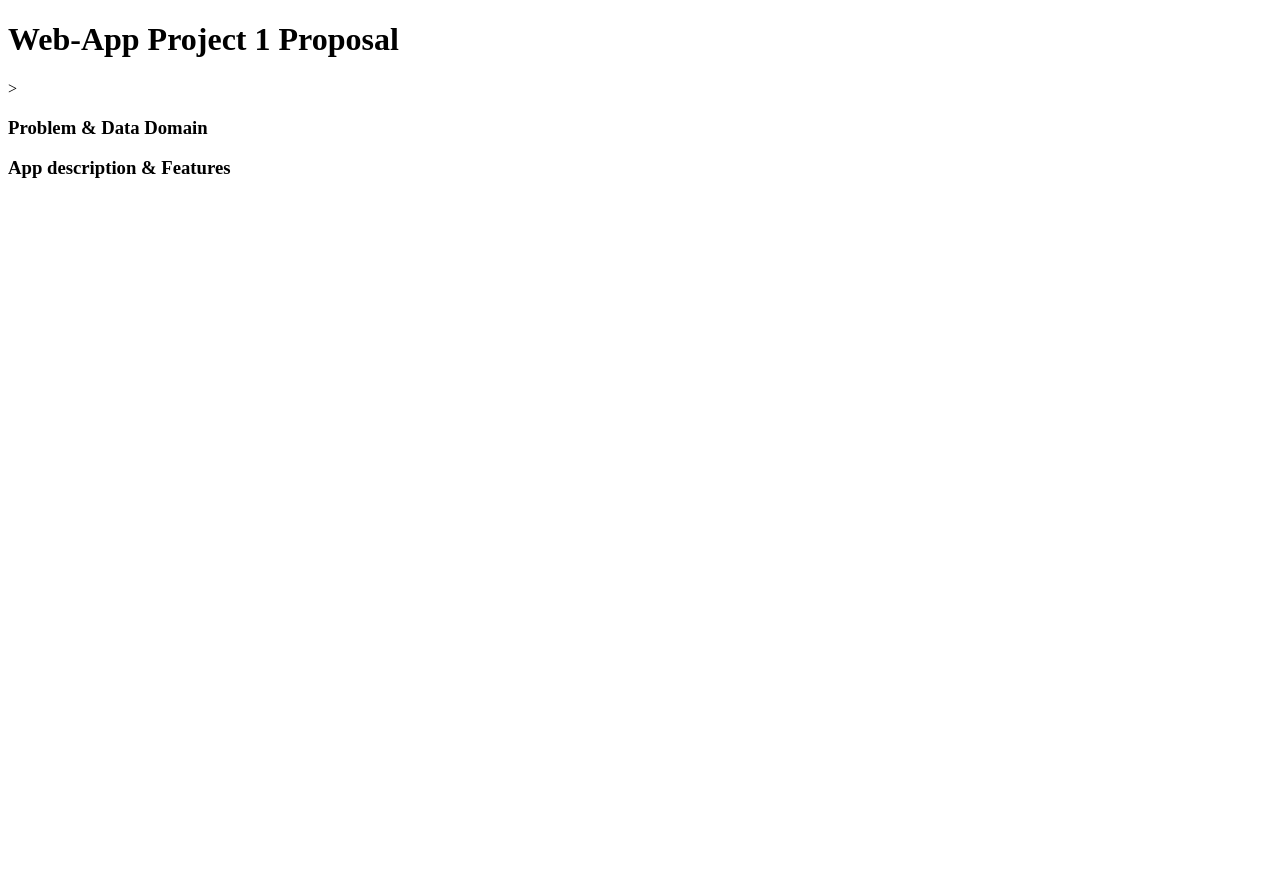
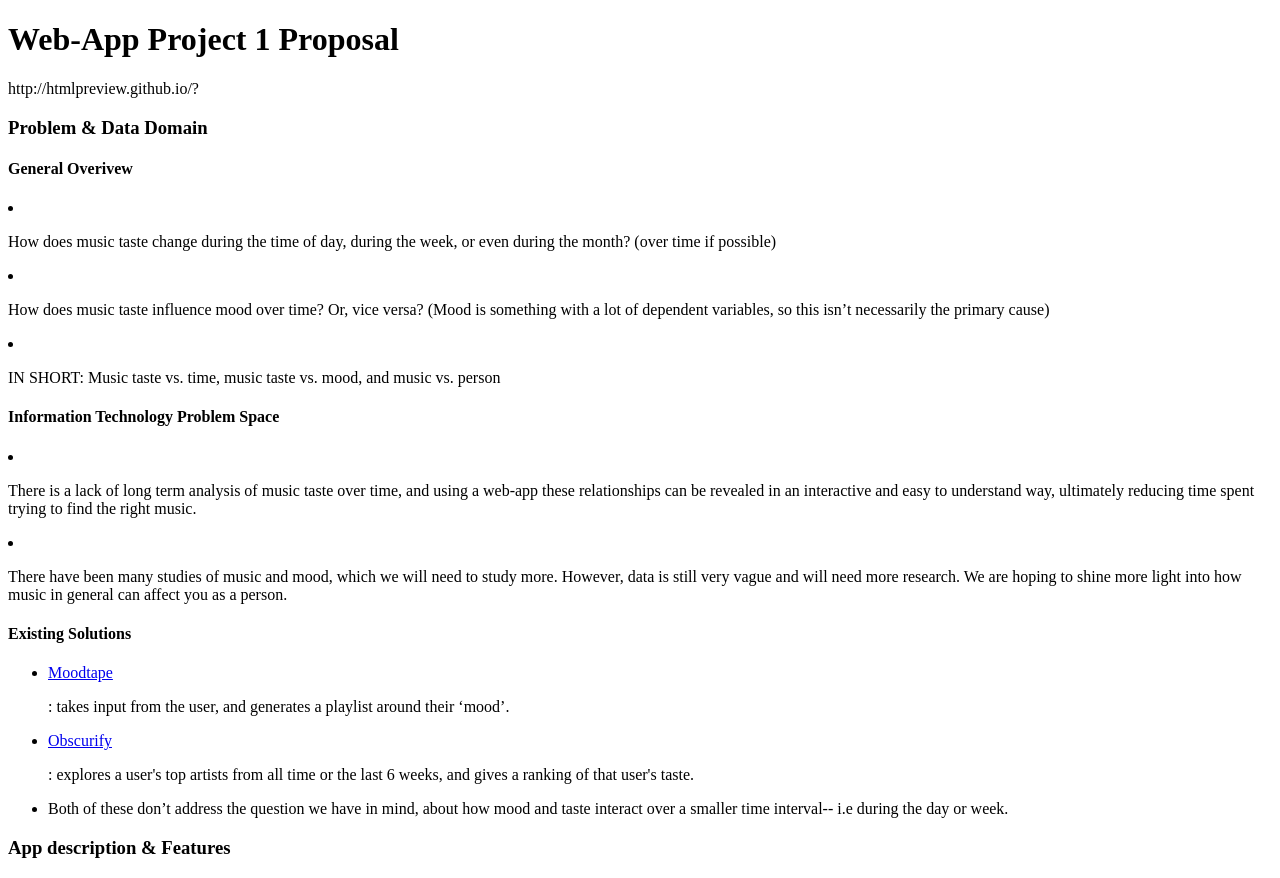
Before and after one commit to info340-au20/project-1-Jornalt, a website: page proposal.html in a window 1280 px wide. Before the commit the page ends 800 px from the top, so only its background shows below. Drawn offline with Linux system fonts and the light colour scheme.

Commit message:
attempt 1

```diff
--- a/proposal.html
+++ b/proposal.html
@@ -7,13 +7,69 @@
     <title>Web-App Project 1 Proposal</title>
 </head>
 <body>
-    <h1> Web-App Project 1 Proposal</h1>>
-
+    <h1> Web-App Project 1 Proposal</h1>
+    http://htmlpreview.github.io/?
     <section>
         <h3>Problem & Data Domain</h3>
-        <p>
+        <section>
+            <h4>General Overivew</h4>
+                <li>
+                    <p>
+                        How does music taste change during the time of day, during the week, or even during the month? (over time if possible)
+                    </p>
+                </li>
+                <li>
+                    <p>
+                        How does music taste influence mood over time? Or, vice versa? (Mood is something with a lot of dependent variables,
+                    so this isn’t necessarily the primary cause)
+                    </p>
+                </li>
+                <li>
+                    <p>
+                        IN SHORT: Music taste vs. time, music taste vs. mood, and music vs. person
+                    </p>
+                </li>
+            <h4>Information Technology Problem Space</h4>
+                <li>
+                    <p>
+                        There is a lack of long term analysis of music taste over time, and using a
+                        web-app these relationships can be revealed in an interactive and easy to
+                        understand way, ultimately reducing time spent trying to find the right music.
+                    </p>
+                </li>
+                <li>
+                    <p>
+                        There have been many studies of music and mood, which we will need to study more.
+                        However, data is still very vague and will need more research. We are hoping to
+                         shine more light into how music in general can affect you as a person.
+                    </p>
+                </li>
+            <div></div>
+            <h4>Existing Solutions</h4>
+                <ul>
+                    <li>
+                        <a href= "https://medium.com/@mohithsubbarao/moodtape-using-
+                        spotify-api-to-create-mood-generated-playlists-6e1244c70892"> Moodtape</a>
+                        <p>
+                            : takes input from the user, and generates a playlist around their ‘mood’.
+                        </p>
+                    </li>
+                    <li>
+                        <a href="https://obscurifymusic.com/login"> Obscurify</a>
+                        <p>
+                            : explores a user's top artists from all time or the last 6 weeks, and
+                            gives  a ranking of that user's taste.
+                        </p>
+                    </li>
+                    <li>
+                        <p>
+                            Both of these don’t address the question we have in mind, about how mood and taste interact over a smaller time
+                            interval-- i.e during the day or week.
+                         </p>
+                    </li>
+                </ul>
+        </section>
 
-        </p>
     </section>
 
     <section>
```
